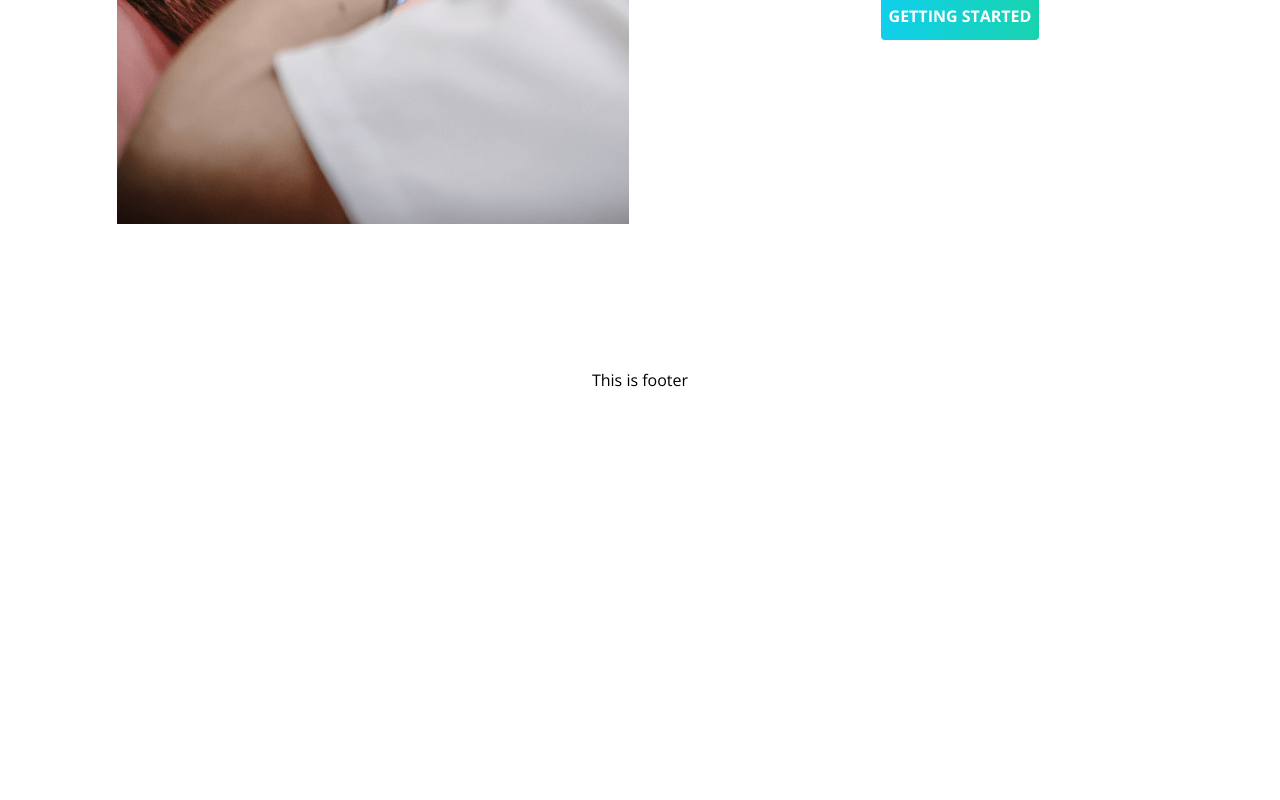
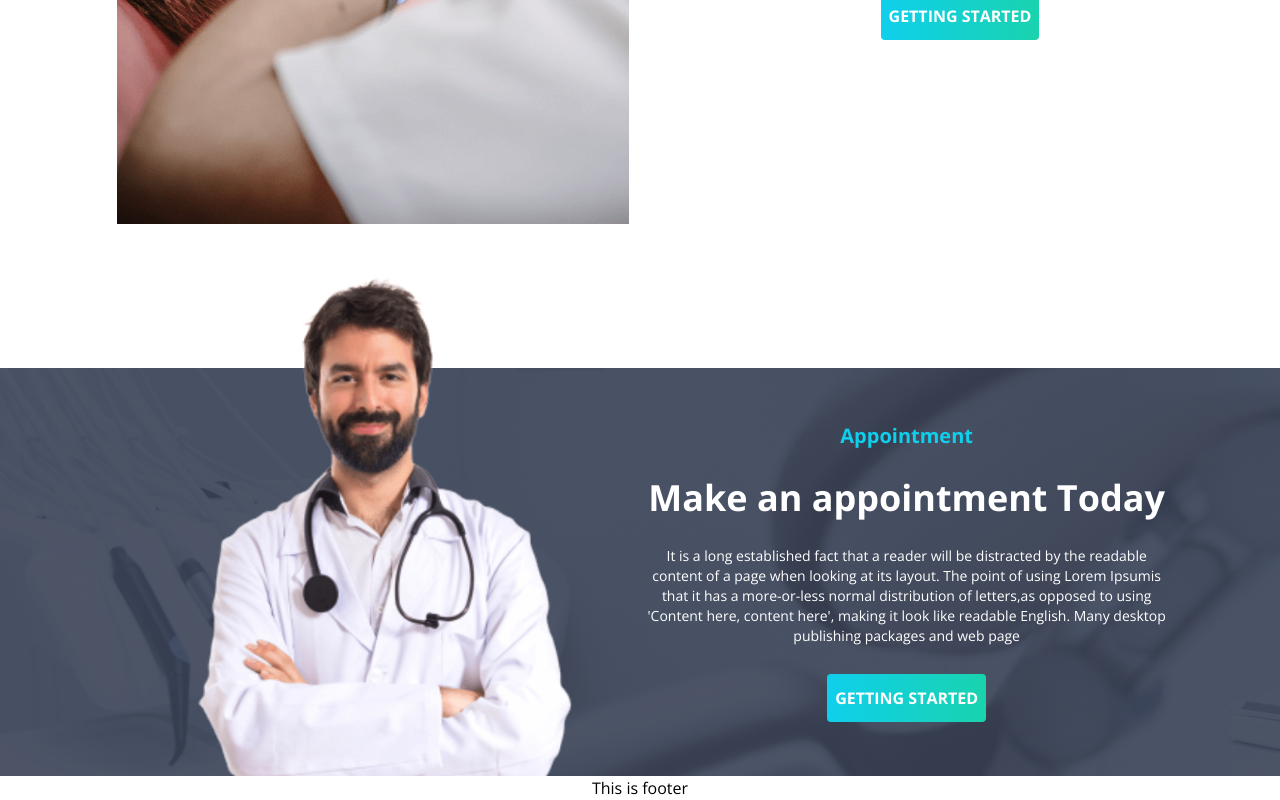
Before and after one commit to coder-emon/doctors-portal-client, a React (Create React App) app: page / in a window 1280 px wide. Shown: the part 1981-2781 px from the top of the page. Before the commit the page ends 2373 px from the top, so only its background shows below. Built offline with nearby package versions, Linux system fonts and the light colour scheme.

Commit message:
appoingment section complete

```diff
--- /dev/null
+++ b/src/Components/Appointment/Appointment.css
@@ -0,0 +1,3 @@
+.appointment-bg{
+    background-image: url('../../assets/images/appointment.png');
+}
--- /dev/null
+++ b/src/Components/Appointment/Appointment.js
@@ -0,0 +1,23 @@
+import React from 'react';
+import doctor from '../../assets/images/doctor-small.png'
+import MyBtn from '../MyBtn/MyBtn';
+import  './Appointment.css'
+const Appointment = () => {
+    return (
+        <div className='appointment-bg bg-cover'>
+            <div className='flex items-center  flex-row-reverse justify-center container mx-auto '>
+                <div className='w-5/12'>
+                    <h4 className='text-primary font-bold text-xl'>Appointment</h4>
+                    <h2 className='text-white  font-bold text-4xl font my-7'>Make an appointment Today</h2>
+                    <p className='text-sm font-normal font-sm text-white mb-7'>It is a long established fact that a reader will be distracted by the readable content of a page when looking at its layout. The point of using Lorem Ipsumis that it has a more-or-less normal distribution of letters,as opposed to using 'Content here, content here', making it look like readable English. Many desktop publishing packages and web page</p>
+                     <MyBtn >Getting Started</MyBtn>
+                </div>
+                <div className='w-5/12 flex justify-center'>
+                    <img src={doctor} className='w-full mt-[-100px] ' alt="" />
+                </div>
+            </div>
+        </div>
+    );
+};
+
+export default Appointment;
--- a/src/Components/Exceptional/Exceptional.js
+++ b/src/Components/Exceptional/Exceptional.js
@@ -4,7 +4,7 @@ import treatment from '../../assets/images/treatment.png'
 const Exceptional = () => {
     return (
         <div>
-            <div className='flex items-center gap- flex-row-reverse justify-center container mx-auto py-36'>
+            <div className='flex items-center flex-row-reverse justify-center container mx-auto py-36'>
                 <div className='w-5/12'>
                     <h2 className='text-ancent  font-bold text-5xl font mb-3'>Exceptional Dental Care, on Your Terms</h2>
                     <p className='text-sm mb-5'>It is a long established fact that a reader will be distracted by the readable content of a page when looking at its layout. The point of using Lorem Ipsumis that it has a more-or-less normal distribution of letters,as opposed to using 'Content here, content here', making it look like readable English. Many desktop publishing packages and web page</p>
--- a/src/Pages/Home/Home.js
+++ b/src/Pages/Home/Home.js
@@ -3,6 +3,7 @@ import Hero from '../../Components/Hero/Hero';
 import InfoCards from '../../Components/InfoCards/InfoCards';
 import Exceptional from '../../Components/Exceptional/Exceptional';
 import Services from '../../Components/Services/Services';
+import Appointment from '../../Components/Appointment/Appointment';
 
 const Home = () => {
     return (
@@ -11,6 +12,7 @@ const Home = () => {
              <InfoCards></InfoCards>
              <Services></Services>
              <Exceptional></Exceptional>
+             <Appointment></Appointment>
 
         </div>
     );
```
